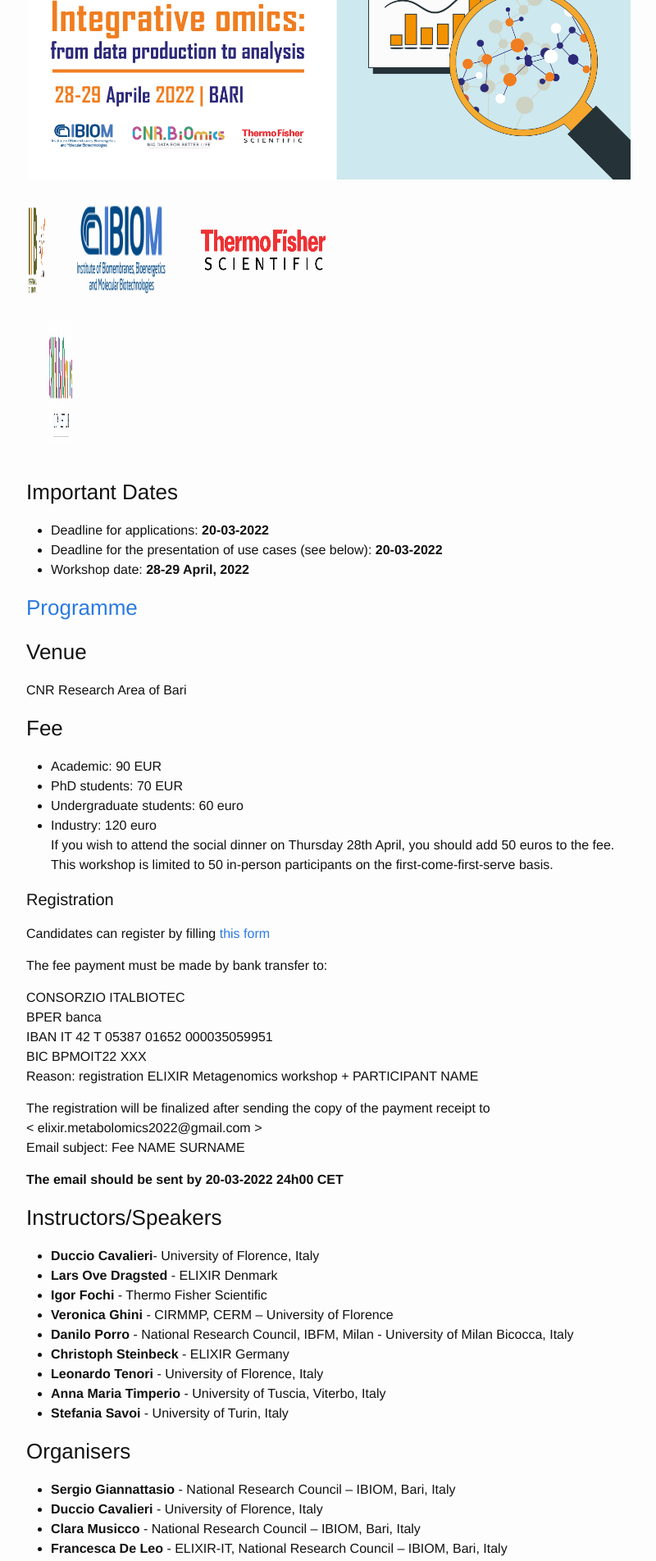
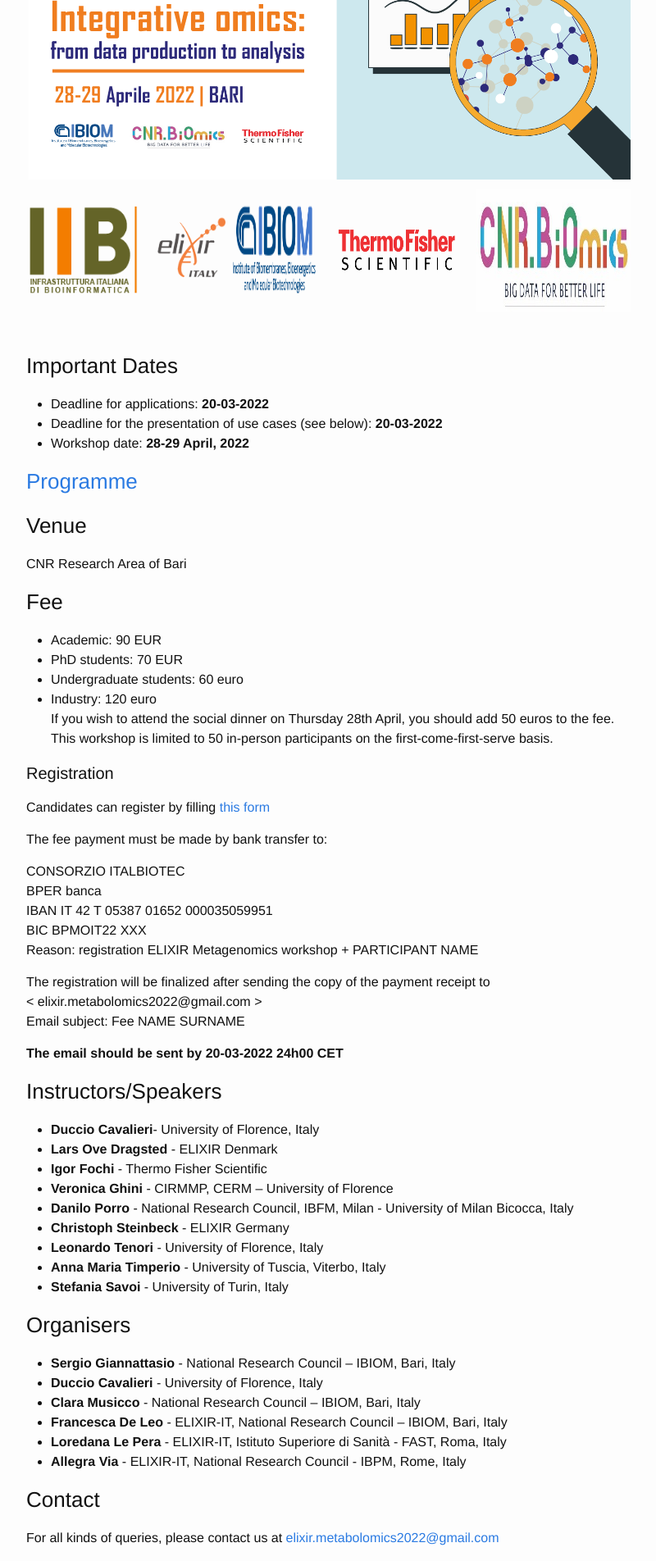
Before and after one commit to ELIXIR-IIB-training/website, a Jekyll site: the page built from _posts/2022-04-28-metabolomics-and-integrative-omics-Bari.md, in a window 1280 px wide. Shown: the part 447-2351 px from the top of the page at 82% size, without its empty margins (238-1038 px from the left). Built offline with Jekyll 4.4.1, drawn with Linux system fonts in a browser that asks for light colours.

Commit message:
Update 2022-04-28-metabolomics-and-integrative-omics-Bari.md

```diff
--- a/_posts/2022-04-28-metabolomics-and-integrative-omics-Bari.md
+++ b/_posts/2022-04-28-metabolomics-and-integrative-omics-Bari.md
@@ -17,16 +17,11 @@ description: The workshop is designed to enable the attendees to apply metabolom
         <tr>
         <td><a href="https://elixir-iib-training.github.io/website/"><img src="../../../img/logo_iib.png" height="110" width="260"></a>
         </td>
-        <td width="30"></td>
         <td><a href=""><img src="../../../img/Logo_IBIOM_EN.png" height="110" width="110"></a>
         </td>
-        <td width="10"></td>
         <td><a href=""><img src="../../../img/Logo_ThermoFisher.png" height="160" width="200"></a>
         </td>
-        </tr>
-        <tr>
-        <td width="20"></td>
-        <td><a href=""><img src="../../../img/LogoCNRBiOmics.jpg" height="150" width="200"></a>
+	<td><a href=""><img src="../../../img/LogoCNRBiOmics.jpg" height="150" width="200"></a>
         </td>
         </tr>
         </table>
```
